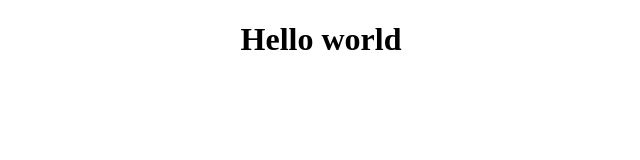
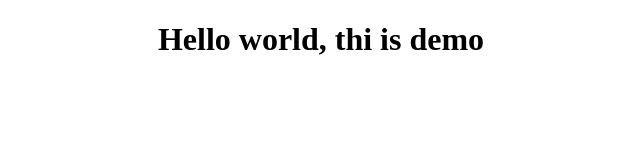
Before and after one commit to boroeurnprach/demo, a plain HTML site: page index.html in a window 1280 px wide. Shown: the whole page, without its empty margins (319-959 px from the left). Drawn offline with Linux system fonts and the light colour scheme.

Commit message:
add some line

```diff
--- a/index.html
+++ b/index.html
@@ -9,7 +9,7 @@
 
 <body>
     <center>
-        <h1>Hello world</h1>
+        <h1>Hello world, thi is demo</h1>
     </center>
 
 </body>
```
